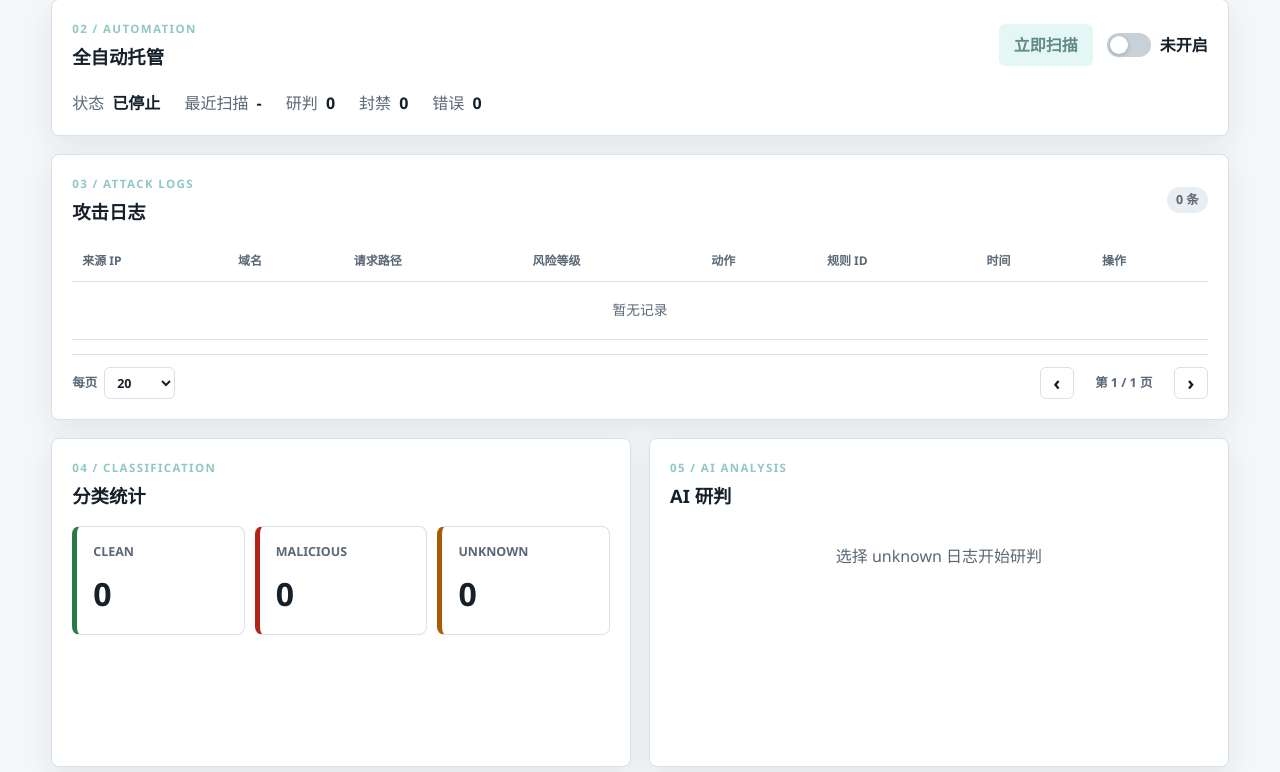
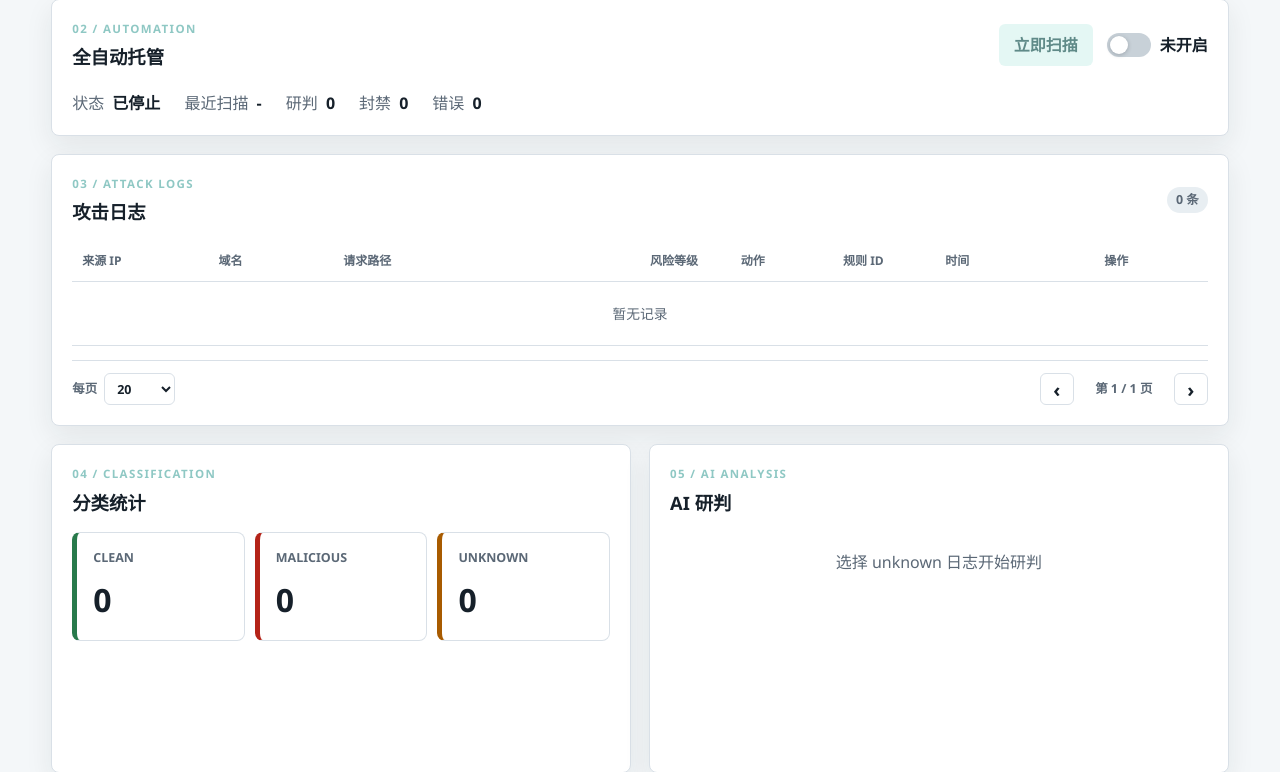
Before and after one commit to Al1ce258/safeline-sentinel, a FastAPI app: page / in a window 1280 px wide. Shown: the part 201-973 px from the top of the page. Run offline with FastAPI, Linux system fonts and the light colour scheme; data that the repository does not hold is empty.

Commit message:
style: 统一攻击日志行高
日志表格改为固定单行布局，长内容省略并在悬停时显示完整值。

```diff
--- a/static/app.js
+++ b/static/app.js
@@ -45,7 +45,9 @@ function formatTime(timestamp) {
 /** 创建表格单元格。 */
 function createCell(value, className = "") {
     const cell = document.createElement("td");
-    cell.textContent = value === undefined || value === null ? "-" : String(value);
+    const text = value === undefined || value === null ? "-" : String(value);
+    cell.textContent = text;
+    cell.title = text;
     if (className) {
         cell.className = className;
     }
--- a/static/style.css
+++ b/static/style.css
@@ -51,10 +51,20 @@ select, input { padding: 7px 10px; background: var(--surface); color: var(--ink)
 .status.error { color: var(--red); }
 
 .table-wrap { overflow-x: auto; }
-table { width: 100%; min-width: 920px; border-collapse: collapse; font-size: .86rem; }
-th, td { padding: 11px 10px; border-bottom: 1px solid var(--line); text-align: left; vertical-align: top; }
+table { width: 100%; min-width: 920px; border-collapse: collapse; table-layout: fixed; font-size: .86rem; }
+th, td { padding: 11px 10px; border-bottom: 1px solid var(--line); text-align: left; vertical-align: middle; }
 th { color: var(--muted); font-size: .75rem; text-transform: uppercase; }
-.path-cell { max-width: 340px; overflow-wrap: anywhere; }
+th:nth-child(1) { width: 12%; }
+th:nth-child(2) { width: 11%; }
+th:nth-child(3) { width: 27%; }
+th:nth-child(4) { width: 8%; }
+th:nth-child(5) { width: 9%; }
+th:nth-child(6) { width: 9%; }
+th:nth-child(7) { width: 14%; }
+th:nth-child(8) { width: 10%; }
+#records-body tr { height: 64px; }
+#records-body td { height: 64px; overflow: hidden; text-overflow: ellipsis; white-space: nowrap; }
+.path-cell { max-width: none; overflow: hidden; overflow-wrap: normal; text-overflow: ellipsis; white-space: nowrap; }
 .empty { margin: 0; padding: 18px 0; color: var(--muted); text-align: center; }
 .tag { display: inline-block; padding: 3px 8px; border-radius: 999px; font-size: .75rem; font-weight: 700; }
 .tag.blocked { background: var(--green-soft); color: var(--green); }
```
